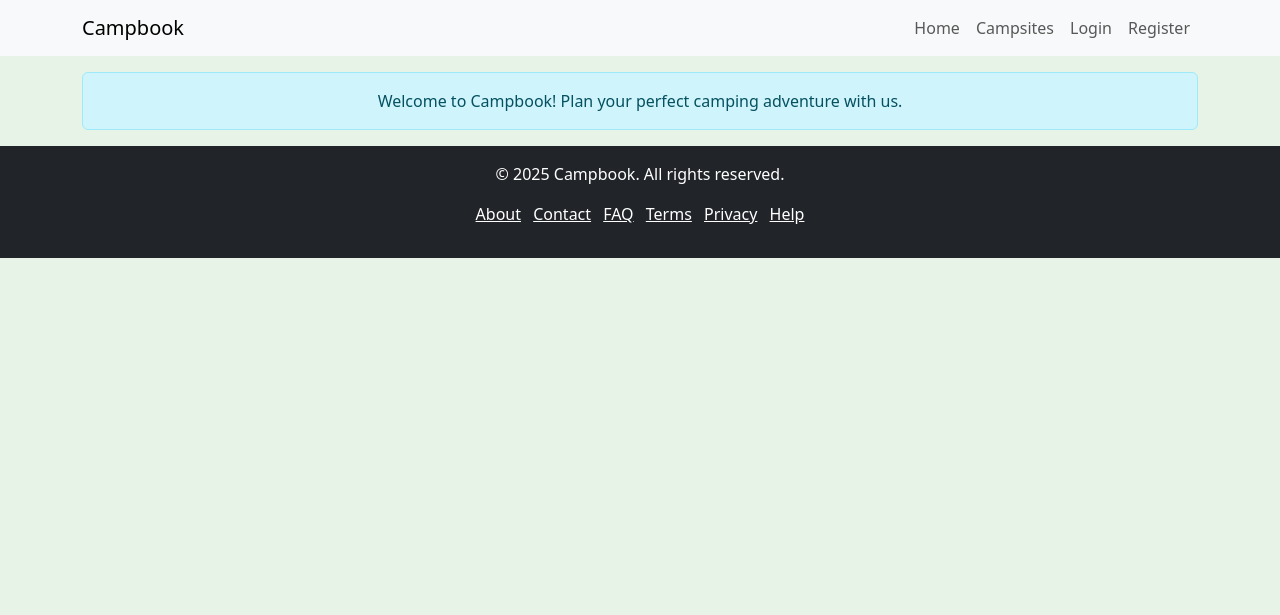
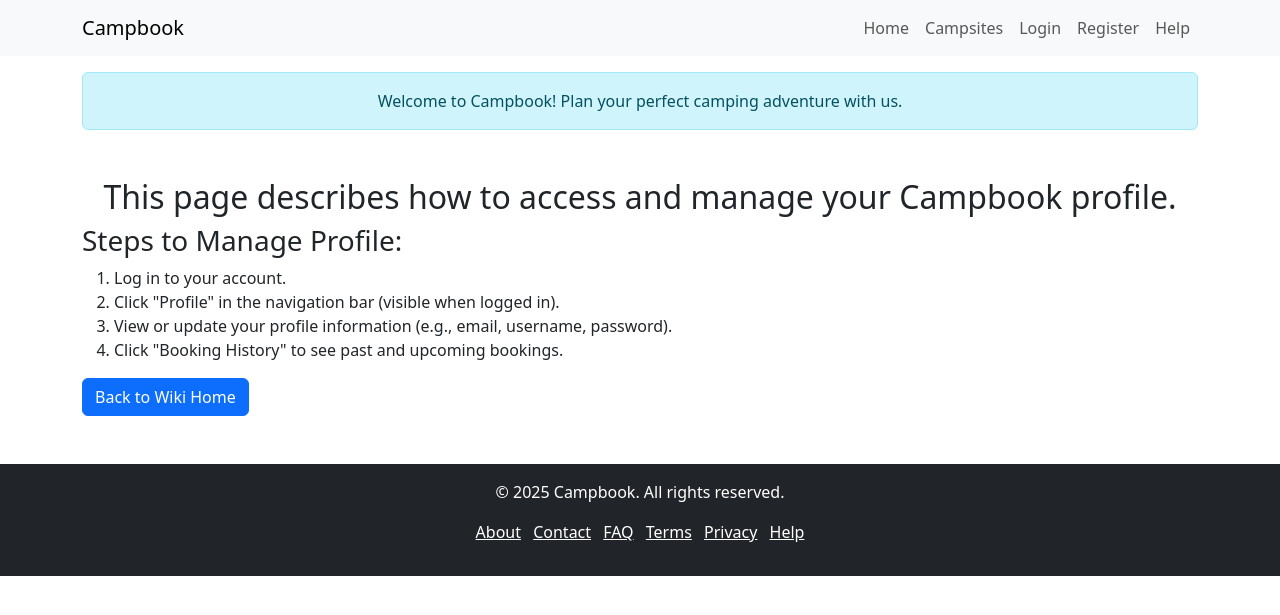
Before and after one commit to Steel-Ricciotti/campsite-booking-service, a PHP site: page /wiki/profile.php in a window 1280 px wide. Shown: the top 615 px of the page. Run offline with PHP 8.4, Linux system fonts and the light colour scheme; a stand-in replaces the project's code that opens the database connection; some libraries are stand-ins or nearby versions.

Commit message:
added wiki

```diff
--- a/campsites.php
+++ b/campsites.php
@@ -26,7 +26,7 @@ $theme = isset($_SESSION['theme']) ? $_SESSION['theme'] : 'summer';
     <?php include 'includes/header.php'; ?>
 
     <section class="container my-5">
-        <h2 class="text-center">Featured Campsites</h2>
+        <h2 class="text-center">Campsites</h2>
         <div class="row">
             <?php foreach ($campsites as $campsite): ?>
                 <div class="col-md-4 mb-4">
--- a/includes/header.php
+++ b/includes/header.php
@@ -1,62 +1,56 @@
 <header>
     <nav class="navbar navbar-expand-lg navbar-light bg-light">
         <div class="container">
-            <a class="navbar-brand" href="index.php">Campbook</a>
+            <a class="navbar-brand" href="<?php echo BASE_URL; ?>index.php">Campbook</a>
             <button class="navbar-toggler" type="button" data-bs-toggle="collapse" data-bs-target="#navbarNav" aria-controls="navbarNav" aria-expanded="false" aria-label="Toggle navigation">
                 <span class="navbar-toggler-icon"></span>
             </button>
             <div class="collapse navbar-collapse" id="navbarNav">
                 <ul class="navbar-nav ms-auto">
                     <li class="nav-item">
-                        <a class="nav-link" href="index.php">Home</a>
+                        <a class="nav-link" href="<?php echo BASE_URL; ?>index.php">Home</a>
                     </li>
                     <li class="nav-item">
-                        <a class="nav-link" href="campsites.php">Campsites</a>
+                        <a class="nav-link" href="<?php echo BASE_URL; ?>campsites.php">Campsites</a>
                     </li>
-                    <!-- <li class="nav-item">
-                        <a class="nav-link" href="contact.php">Contact Us</a>
-                    </li>
-                    <li class="nav-item">
-                        <a class="nav-link" href="about.php">About Us</a>
-                    </li> -->
                     <?php if (!isset($_SESSION['role'])): // Not logged in ?>
                         <li class="nav-item">
-                            <a class="nav-link" href="login.php">Login</a>
+                            <a class="nav-link" href="<?php echo BASE_URL; ?>login.php">Login</a>
                         </li>
                         <li class="nav-item">
-                            <a class="nav-link" href="register.php">Register</a>
+                            <a class="nav-link" href="<?php echo BASE_URL; ?>register.php">Register</a>
                         </li>
+                  <li class="nav-item">
+                        <a class="nav-link" href="<?php echo BASE_URL; ?>wiki/index.php">Help</a>
+                    </li>
                     <?php elseif ($_SESSION['role'] === 'user'): // Logged in as user ?>
                         <li class="nav-item">
-                            <a class="nav-link" href="booking_form.php">Book Now</a>
+                            <a class="nav-link" href="<?php echo BASE_URL; ?>booking_form.php">Book Now</a>
                         </li>
                         <li class="nav-item">
-                            <a class="nav-link" href="profile.php">Profile</a>
+                            <a class="nav-link" href="<?php echo BASE_URL; ?>profile.php">Profile</a>
                         </li>
                         <li class="nav-item">
-                            <a class="nav-link" href="booking_history.php">Booking History</a>
+                            <a class="nav-link" href="<?php echo BASE_URL; ?>booking_history.php">Booking History</a>
                         </li>
                         <li class="nav-item">
-                            <a class="nav-link" href="manage_settings.php">Settings</a>
+                            <a class="nav-link" href="<?php echo BASE_URL; ?>manage_settings.php">Settings</a>
                         </li>
                         <li class="nav-item">
-                            <a class="nav-link" href="logout.php">Logout</a>
+                            <a class="nav-link" href="<?php echo BASE_URL; ?>logout.php">Logout</a>
                         </li>
-                    <?php elseif ($_SESSION['role'] === 'admin'): // Logged in as admin ?>
+                    <?php elseif ($_SESSION['role'] === 'admin'): // admin ?>
                         <li class="nav-item">
-                            <a class="nav-link" href="admin_dashboard.php">Admin Dashboard</a>
+                            <a class="nav-link" href="<?php echo BASE_URL; ?>manage_campsites.php">Manage Campsites</a>
                         </li>
                         <li class="nav-item">
-                            <a class="nav-link" href="manage_campsites.php">Manage Campsites</a>
+                            <a class="nav-link" href="<?php echo BASE_URL; ?>manage_users.php">Manage Users</a>
                         </li>
                         <li class="nav-item">
-                            <a class="nav-link" href="manage_users.php">Manage Users</a>
+                            <a class="nav-link" href="<?php echo BASE_URL; ?>manage_settings.php">Settings</a>
                         </li>
                         <li class="nav-item">
-                            <a class="nav-link" href="manage_settings.php">Settings</a>
-                        </li>
-                        <li class="nav-item">
-                            <a class="nav-link" href="logout.php">Logout</a>
+                            <a class="nav-link" href="<?php echo BASE_URL; ?>logout.php">Logout</a>
                         </li>
                     <?php endif; ?>
                 </ul>
--- /dev/null
+++ b/wiki/profile.php
@@ -0,0 +1,31 @@
+<?php
+session_start();
+include '../includes/config.php';
+$theme = isset($_SESSION['theme']) ? $_SESSION['theme'] : 'summer';
+?>
+
+<!DOCTYPE html>
+<html lang="en">
+<head>
+    <meta charset="UTF-8">
+    <meta name="viewport" content="width=device-width, initial-scale=1.0">
+    <title>Manage Profile</title>
+    <link rel="stylesheet" href="css/style.css">
+    <link rel="stylesheet" href="https://cdn.jsdelivr.net/npm/bootstrap@5.3.2/dist/css/bootstrap.min.css">
+</head>
+<body class="<?php echo htmlspecialchars($theme); ?>-theme">
+    <?php include '../includes/header.php'; ?>
+   <section class="container my-5">
+       <h2 class="text-center">This page describes how to access and manage your Campbook profile.</h2>
+         <h3>Steps to Manage Profile:</h3>
+        <ol>
+            <li>Log in to your account.</li>
+            <li>Click "Profile" in the navigation bar (visible when logged in).</li>
+            <li>View or update your profile information (e.g., email, username, password).</li>
+            <li>Click "Booking History" to see past and upcoming bookings.</li>
+        </ol>
+        <a href="index.php" class="btn btn-primary">Back to Wiki Home</a>
+    </section>
+    <?php include '../includes/footer.php'; ?>
+</body>
+</html>
```
Also changed, not shown: index.php (+1 -12 lines), wiki/admin.php (added, +31 -0 lines), wiki/booking.php (added, +32 -0 lines), wiki/campsite_details.php (added, +31 -0 lines), wiki/index.php (added, +31 -0 lines), wiki/registration.php (added, +31 -0 lines).
